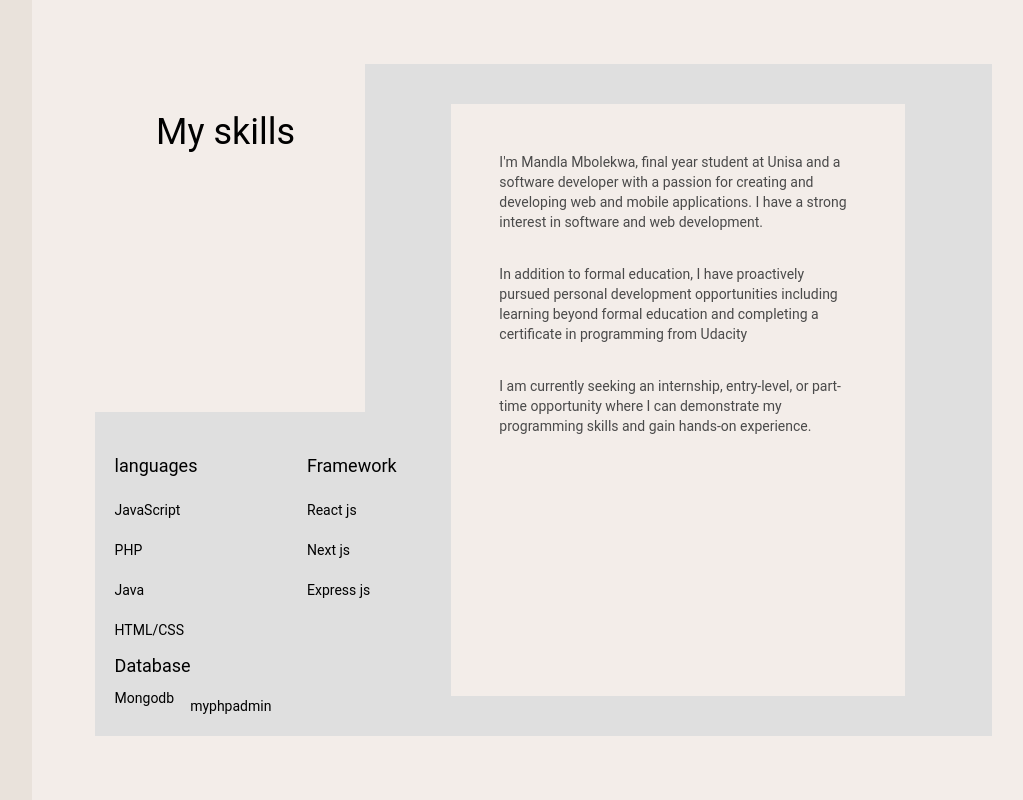
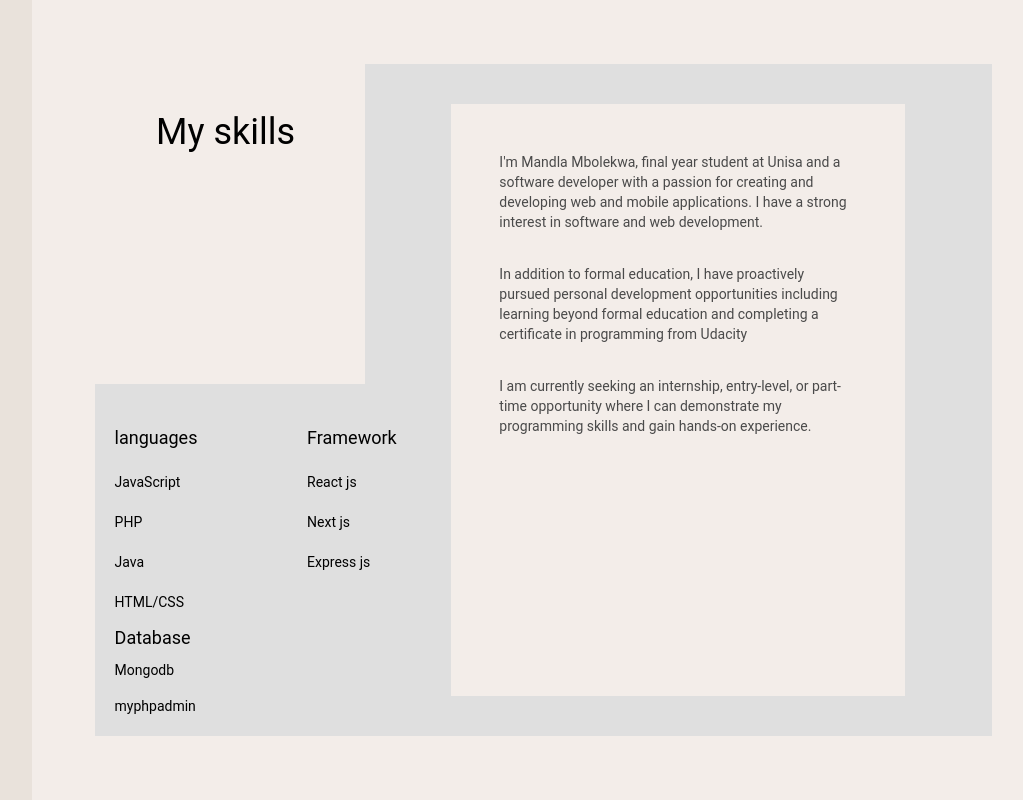
Before and after one commit to 23Mandla/portfolio, a React (Create React App) app: page /about in a window 1280 px wide. Shown: the part 856-1656 px from the top of the page, without its empty margins (224-1247 px from the left). Built offline with nearby package versions, Linux system fonts and the light colour scheme.

Commit message:
updated skills

```diff
--- a/src/componets/About/Skills.js
+++ b/src/componets/About/Skills.js
@@ -43,9 +43,9 @@ export default function Skills() {
               ))}
             </ul>
           </div>
-          <div className="pt-3">
+          <div className="pt-3 space-y-2">
             <h1 className="text-lg">Database</h1>
-            <ul className="space-y-4 flex flex-row gap-4 items-center">
+            <ul className="space-y-4 gap-4 items-center">
               {database.map((database) => (
                 <li className="flex items-center" key={database}>{database}</li>
               ))}
--- a/src/componets/Contact/Contact.js
+++ b/src/componets/Contact/Contact.js
@@ -14,7 +14,7 @@ export default function Contact() {
               mandlambolekwa@gmail.com
             </a>
           </div>
-          <div className="absolute bottom-10 w-1/2 pl-1 flex gap-10 justify-center pt-10">
+          <div className="absolute bottom-2 w-1/2 pl-1 flex gap-10 justify-center pt-10">
             <div className="bg-[#858585] p-2 flex items-center justify-center rounded-full hover:scale-110 transition-all">
               <FaGithub className="text-xl text-[#1C2128] cursor-pointer" />
             </div>
```
